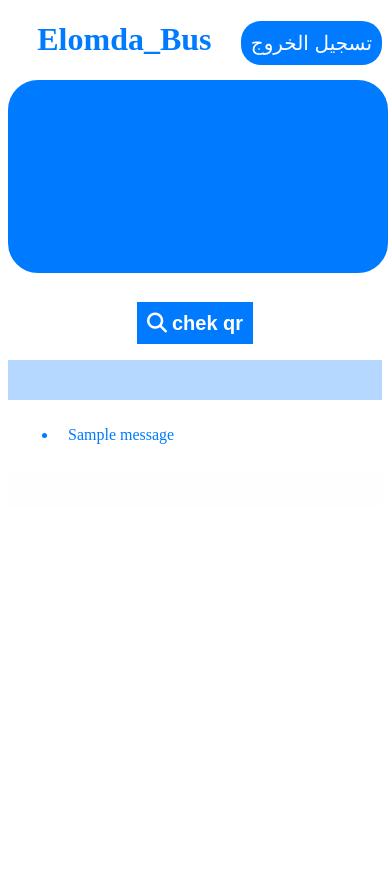
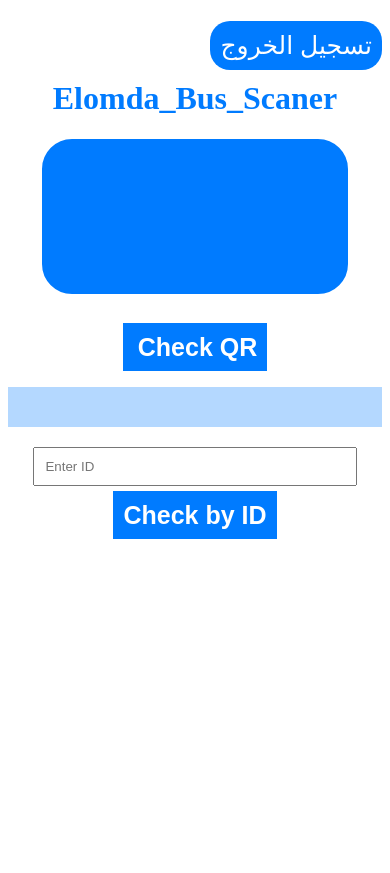
Before and after one commit to darwishdev/elomda_bus, a Django app: page /scan_qr/ in a window 390 px wide. Run offline with Django 3.2, Linux system fonts and the light colour scheme; tables that the repository leaves empty hold one stand-in row (values such as "Sample post"); one stand-in notice (Sample message) is shown; some libraries are stand-ins or nearby versions.

Commit message:
Update scan_qr.html

```diff
--- a/orders/templates/scan_qr.html
+++ b/orders/templates/scan_qr.html
@@ -4,14 +4,17 @@
     <meta charset="UTF-8">
     <meta name="viewport" content="width=device-width, initial-scale=1.0">
     <title>Scan QR Code</title>
+</head>
+<body>
+
     <style>
-        h1{
+        h1 {
             color: #007bff;
             background-color: #fff;
             text-align: center !important;
             width: 100%;
         }
-        #video{
+        #video {
             width: 80%;
             height: auto;
             border: 3px solid #007bff;
@@ -19,7 +22,7 @@
             margin-bottom: 30px;
             background-color: #007bff;
         }
-        .but-34{
+        .but-34 {
             background-color: #fff;
             color: #007bff;
             border: none;
@@ -27,59 +30,63 @@
             padding: 5px;
             border-radius: 20px;
         }
-        b{
+        b {
             padding: 5px;
         }
-        p{
+        p {
             background-color: #007bff;
             color: #d9d9d9;
             padding: 10px;
         }
-        li{
+        li {
             margin: 10px;
             padding: 10px;
             color: #007bff;
         }
-        #result{
+        #result {
             background-color: #007bff4b;
             color: #fff;
             padding: 20px;
         }
-        #result p{
+        #result p {
             color: #fff;
         }
+    </style>
 
-        @media (max-width: 600px) {
-            #video {
-                width: 100%;
-                height: auto;
-            }
-            .but-34 {
-                font-size: 20px;
-                padding: 5px;
-            }
-        }
-    </style>
-</head>
-<body>
     <div style="height:100vh; background-color: #ffffffa8;" class="main">
         <form action="{% url 'logout' %}" method="POST" style="margin-bottom: 20px;">
             {% csrf_token %}
-        <button class="but-34" type="submit" style="float: right; margin-bottom:10px;background-color:#007bff; color:#fff; padding:10px">تسجيل الخروج</button>
+            <button class="but-34" type="submit" style="float: right; margin-bottom:10px; background-color:#007bff; color:#fff; padding:10px">تسجيل الخروج</button>
         </form>
+
         <div style="text-align:center;width:100%">
-        <h1 class="hedder">Elomda_Bus</h1>
+            <h1 class="hedder">Elomda_Bus_Scaner</h1>
             <center><video id="video" width="170" height="200" autoplay></video></center>
 
             <form id="scan-form" method="POST" action="{% url 'scan_qr' %}">
                 {% csrf_token %}
                 <input type="hidden" id="image" name="image" value="">
-            <center><button class="but-34" type="submit">
-                <b style="background-color: #007bff; color:#fff; padding:10px;"> <i class="fa-solid fa-magnifying-glass" style="padding-right: 5px;"></i>chek qr</b>
-            </button></center>
+                <center>
+                    <button class="but-34" type="submit">
+                        <b style="background-color: #007bff; color:#fff; padding:10px;">
+                            <i class="fa-solid fa-magnifying-glass" style="padding-right: 5px;"></i>Check QR
+                        </b>
+                    </button>
+                </center>
             </form>
             <canvas id="canvas" style="display:none;background-color:#007bff"></canvas>
             <div id="result" style="margin-top: 20px;"></div>
+
+            <!-- Input field for ID -->
+            <form id="id-form" method="POST" action="{% url 'scan_qr_by_id' %}">
+                {% csrf_token %}
+                <input type="text" id="manual-id" name="item_id" placeholder="Enter ID" style="width: 80%; padding: 10px; margin-top: 20px;"/>
+                <center>
+                    <button class="but-34" type="submit" style="margin-top: 10px;">
+                        <b style="background-color: #007bff; color:#fff; padding:10px;">Check by ID</b>
+                    </button>
+                </center>
+            </form>
 
             <form id="attendance-form" style="display:none;background-color:#007bff;padding-bottom:20px" method="POST" action="{% url 'attendance' %}">
                 {% csrf_token %}
@@ -91,16 +98,7 @@
                 <br><br><button class="but-34" style="width: 40%;" type="submit" id="attendance-btn">تسجيل</button>
             </form>
         </div>
-
-    {% if messages %}
-        <ul class="messages">
-            {% for message in messages %}
-                <li{% if message.tags %} class="{{ message.tags }}"{% endif %}>
-                    {{ message }}
-                </li>
-            {% endfor %}
-        </ul>
-    {% endif %}
+    </div>
 
     <script>
         const video = document.getElementById('video');
@@ -112,23 +110,16 @@
         const attendanceForm = document.getElementById('attendance-form');
         const attendanceDataInput = document.getElementById('attendance_data');
 
-
-        navigator.mediaDevices.getUserMedia({
-            video: {
-                facingMode: { exact: "environment" }, // استخدام الكاميرا الخلفية للهاتف
-                width: { ideal: 1280 },
-                height: { ideal: 720 }
-            }
-        })
+        // عرض الكاميرا
+        navigator.mediaDevices.getUserMedia({ video: true })
             .then(stream => {
                 video.srcObject = stream;
-            video.play(); // تأكد من تشغيل الفيديو
             })
             .catch(err => {
                 console.error('Error accessing camera: ', err);
-            alert('Error accessing camera: ' + err.message);
             });
 
+        // Event listener for the QR scan form
         form.addEventListener('submit', function(e) {
             e.preventDefault();
 
@@ -152,6 +143,46 @@
                 if (data.error) {
                     resultDiv.innerHTML = `<p style="color: #007bff;">Error: ${data.error}</p>`;
                 } else {
+                    displayResult(data);
+                }
+            })
+            .catch(error => {
+                resultDiv.innerHTML = '<p style="color: red;">Error scanning QR Code</p>';
+                console.error('Error:', error);
+            });
+        });
+
+        // Event listener for the ID input form
+        const idForm = document.getElementById('id-form');
+        idForm.addEventListener('submit', function(e) {
+            e.preventDefault();
+
+            const manualId = document.getElementById('manual-id').value;
+
+            fetch(idForm.action, {
+                method: 'POST',
+                headers: {
+                    'Content-Type': 'application/x-www-form-urlencoded',
+                    'X-CSRFToken': '{{ csrf_token }}'
+                },
+                body: new URLSearchParams({ item_id: manualId })  // Changed to 'item_id'
+            })
+            .then(response => response.json())
+            .then(data => {
+                if (data.error) {
+                    resultDiv.innerHTML = `<p style="color: #007bff;">Error: ${data.error}</p>`;
+                } else {
+                    displayResult(data);
+                }
+            })
+            .catch(error => {
+                resultDiv.innerHTML = '<p style="color: red;">Error retrieving data by ID</p>';
+                console.error('Error:', error);
+            });
+        });
+
+        // Function to display the result
+        function displayResult(data) {
             const subscriptionStartDate = new Date(data.subscription_start_date);
             const subscriptionEndDate = new Date(data.subscription_end_date);
             const today = new Date();
@@ -163,27 +194,16 @@
                 <p><strong>الكود:</strong> ${data.id}</p>
                 <p><strong>الاسم:</strong> ${data.name}</p>
                 <p><strong>السنه الدراسيه:</strong> ${data.category}</p>
-                        <p><strong>تاريخ  بدايه الاشتراك:</strong> ${data.subscription_start_date}</p>
-                        <p><strong>تايرخ نهايه الاشتراك:</strong> ${data.subscription_end_date}</p>
-                        <p><strong>نوع الباقه:</strong> متبقي ${remainingDays} يوم  نوع الباقه ${totalDays} يوم</p>
+                <p><strong>تاريخ بدايه الاشتراك:</strong> ${data.subscription_start_date}</p>
+                <p><strong>تاريخ نهايه الاشتراك:</strong> ${data.subscription_end_date}</p>
+                <p><strong>نوع الباقه:</strong> متبقي ${remainingDays} يوم من ${totalDays} يوم</p>
             `;
             resultDiv.innerHTML = table;
 
+            // Show attendance form after successful scan or ID input
             attendanceForm.style.display = 'block';
-                    attendanceDataInput.value = JSON.stringify(data);
+            attendanceDataInput.value = JSON.stringify(data);  // Store QR data or ID data in hidden input
         }
-            })
-            .catch(error => {
-                resultDiv.innerHTML = '<p style="color: red;">Error scanning QR Code</p>';
-                console.error('Error:', error);
-            });
-        });
     </script>
-
-
-
-    <img src="/media/qr_codes/download.gif" alt="#" style="width: 100%; height: auto;">
-    <script src="https://kit.fontawesome.com/b828253d90.js" crossorigin="anonymous"></script>
-</div>
 </body>
 </html>
```
Lines whose indentation alone changed are shown as unchanged.
